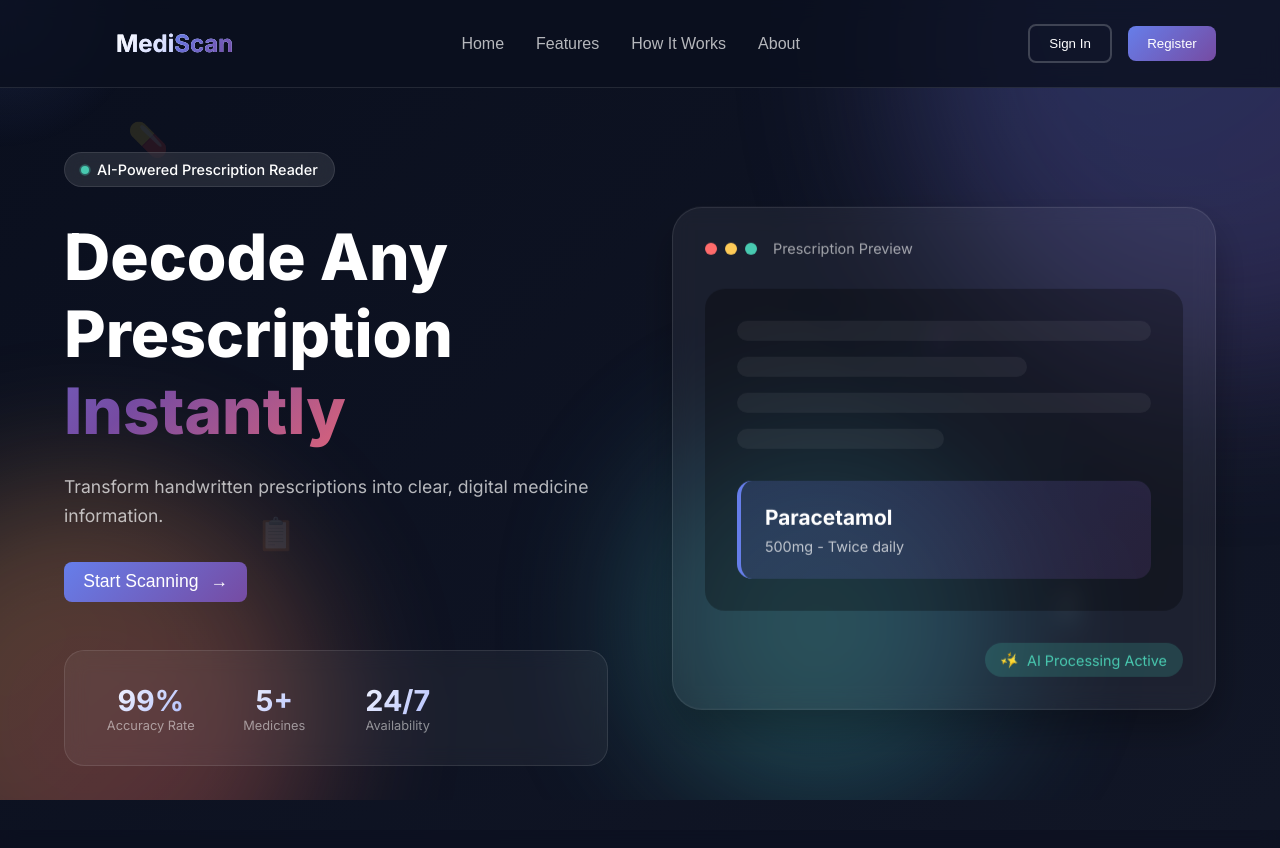
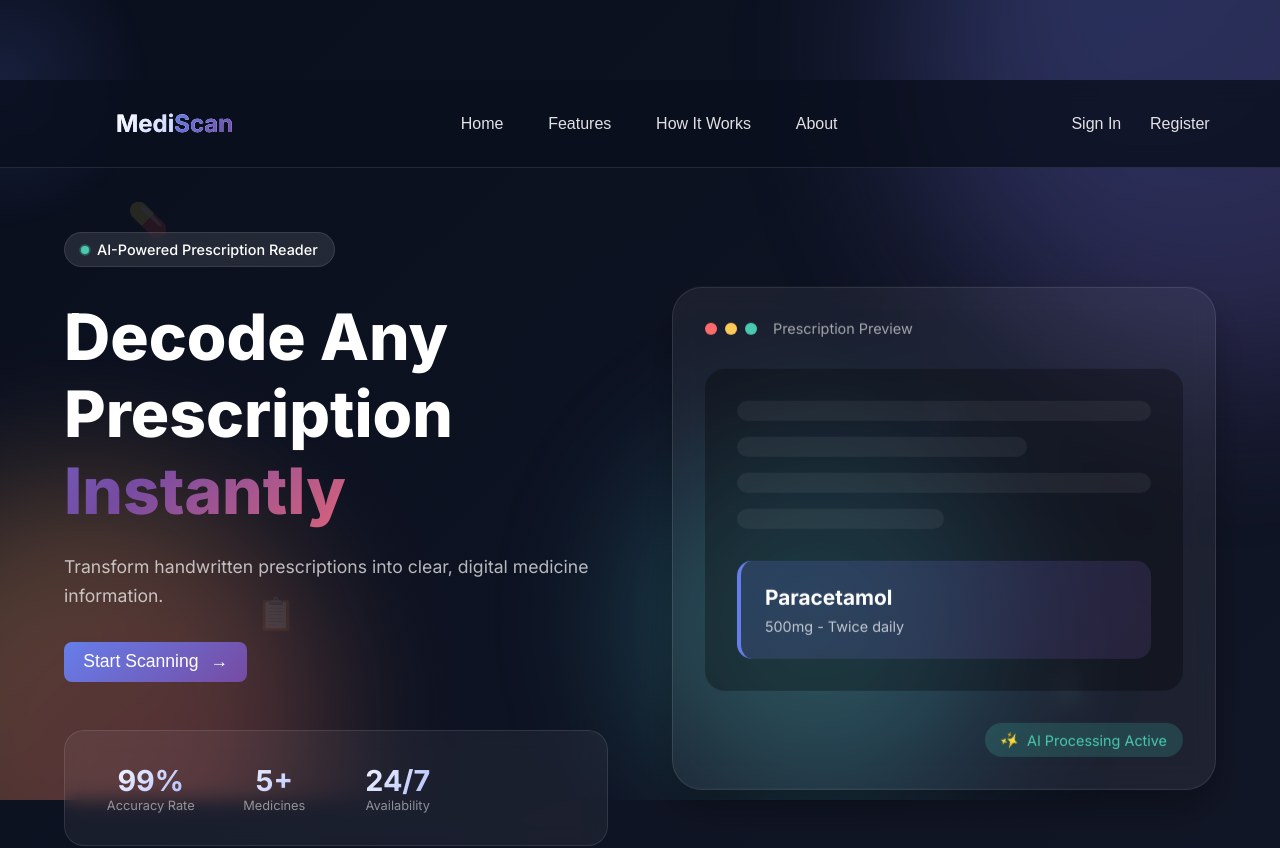
Before and after one commit to Tharasri78/Ai-Prescription-Reader, a React app in the folder frontend/: page / in a window 1280 px wide. Shown: the top 848 px of the page. Built offline with nearby package versions, Linux system fonts and the light colour scheme; the HTML template or start-up script is replaced by a standard one.

Commit message:
UI updated

```diff
--- a/frontend/src/components/Navbar/Navbar.css
+++ b/frontend/src/components/Navbar/Navbar.css
@@ -8,192 +8,363 @@
   justify-content: space-between;
   align-items: center;
   padding: 1rem 5%;
-  background: rgba(10, 15, 30, 0.95);
-  backdrop-filter: blur(10px);
-  border-bottom: 1px solid rgba(255, 255, 255, 0.1);
+  background: rgba(10, 15, 30, 0.94);
+  backdrop-filter: blur(12px);
+  border-bottom: 1px solid rgba(255, 255, 255, 0.08);
   transform: translateY(-100%);
-  transition: transform 0.3s ease;
+  transition: transform 0.45s ease;
 }
 
-.nav-visible {
+.navbar.visible {
   transform: translateY(0);
 }
 
 .nav-brand {
   display: flex;
   align-items: center;
-  gap: 0.5rem;
-  font-size: 1.5rem;
+  gap: 0.6rem;
+  font-size: 1.6rem;
   font-weight: 700;
   cursor: pointer;
+  transition: transform 0.3s ease;
 }
 
-.brand-icon {
-  font-size: 1.8rem;
+.nav-brand:hover {
+  transform: scale(1.03);
 }
 
+.brand-icon { font-size: 1.9rem; }
+
 .brand-name {
-  background: linear-gradient(135deg, #fff, #a5b4fc);
+  background: linear-gradient(135deg, #ffffff, #d1d5ff);
   -webkit-background-clip: text;
   -webkit-text-fill-color: transparent;
 }
 
 .brand-highlight {
-  background: linear-gradient(135deg, #667eea, #764ba2);
+  background: linear-gradient(135deg, #a5b4fc, #c084fc);
   -webkit-background-clip: text;
   -webkit-text-fill-color: transparent;
 }
 
-.nav-links {
+/* ── Desktop ──────────────────────────────────────── */
+.desktop {
   display: flex;
+  align-items: center;
   gap: 2rem;
 }
 
-.nav-link {
+.nav-links.desktop button,
+.nav-actions.desktop button {
   background: none;
   border: none;
-  color: rgba(255, 255, 255, 0.8);
+  color: rgba(255, 255, 255, 0.88);
   font-size: 1rem;
   font-weight: 500;
   cursor: pointer;
-  padding: 0.5rem 0;
+  padding: 0.5rem 0.4rem;
   position: relative;
-  transition: color 0.3s ease;
+  transition: color 0.25s ease;
 }
 
-.nav-link::after {
+.nav-links.desktop button:hover,
+.nav-actions.desktop button:hover:not(.btn-logout) {
+  color: #d1d5ff !important;
+}
+
+/* Underline hover effect */
+.nav-links.desktop button::after,
+.nav-actions.desktop button:not(.btn-logout)::after {
   content: '';
   position: absolute;
-  bottom: 0;
+  bottom: -5px;
   left: 0;
   width: 0;
-  height: 2px;
-  background: linear-gradient(90deg, #667eea, #764ba2);
-  transition: width 0.3s ease;
+  height: 2.5px;
+  background: linear-gradient(90deg, #a5b4fc, #c084fc);
+  transition: width 0.35s ease;
 }
 
-.nav-link:hover {
-  color: #fff;
-}
-
-.nav-link:hover::after {
+.nav-links.desktop button:hover::after,
+.nav-actions.desktop button:not(.btn-logout):hover::after {
   width: 100%;
-}
-
-.nav-actions {
-  display: flex;
-  align-items: center;
-  gap: 1rem;
 }
 
 .user-profile {
   display: flex;
   align-items: center;
-  gap: 0.75rem;
-  padding: 0.4rem 1rem;
-  background: rgba(255, 255, 255, 0.05);
-  border-radius: 50px;
-  border: 1px solid rgba(255, 255, 255, 0.1);
-  cursor: pointer;
+  gap: 0.9rem;
+  padding: 0.5rem 1.1rem;
+  background: rgba(255, 255, 255, 0.07);
+  border-radius: 999px;
+  border: 1px solid rgba(255, 255, 255, 0.14);
   transition: all 0.3s ease;
 }
 
 .user-profile:hover {
-  background: rgba(255, 255, 255, 0.1);
-  border-color: #667eea;
+  background: rgba(165, 180, 252, 0.15);
+  border-color: #a5b4fc;
+  transform: translateY(-1px);
 }
 
 .user-avatar {
-  width: 32px;
-  height: 32px;
-  background: linear-gradient(135deg, #667eea, #764ba2);
+  width: 36px;
+  height: 36px;
+  background: linear-gradient(135deg, #a5b4fc, #c084fc);
   border-radius: 50%;
   display: flex;
   align-items: center;
   justify-content: center;
-  font-weight: 600;
-  font-size: 1rem;
+  font-weight: 700;
   color: white;
-  text-transform: uppercase;
+  font-size: 1.1rem;
 }
 
 .user-name {
+  font-weight: 500;
+  font-size: 0.98rem;
   color: white;
-  font-weight: 500;
-  font-size: 0.95rem;
-  max-width: 100px;
+  max-width: 150px;
   overflow: hidden;
   text-overflow: ellipsis;
   white-space: nowrap;
 }
 
 .btn-outline {
-  padding: 0.5rem 1.2rem;
+  padding: 0.6rem 1.4rem;
+  border: 2px solid rgba(255, 255, 255, 0.28);
+  border-radius: 12px;
+  color: white;
+  font-weight: 500;
   background: transparent;
-  border: 2px solid rgba(255, 255, 255, 0.2);
-  border-radius: 8px;
-  color: #fff;
+  transition: all 0.3s ease;
+}
+
+.btn-outline:hover {
+  border-color: #c7d2fe;
+  color: #c7d2fe;
+  background: rgba(199, 210, 254, 0.08);
+}
+
+.btn-primary {
+  padding: 0.6rem 1.4rem;
+  background: linear-gradient(135deg, #a5b4fc, #c084fc);
+  border: none;
+  border-radius: 12px;
+  color: white;
+  font-weight: 600;
+  transition: all 0.3s ease;
+}
+
+.btn-primary:hover {
+  background: linear-gradient(135deg, #c7d2fe, #d8b4fe);
+  transform: translateY(-1px);
+  box-shadow: 0 8px 20px rgba(165, 180, 252, 0.35);
+}
+
+.btn-logout {
+  padding: 0.6rem 1.4rem;
+  background: rgba(239, 68, 68, 0.14);
+  border: 1px solid #f87171;
+  border-radius: 12px;
+  color: #f87171;
   font-weight: 500;
+  transition: all 0.3s ease;
+}
+
+.btn-logout:hover {
+  background: #f87171;
+  color: white;
+  border-color: #f87171;
+  transform: translateY(-1px);
+}
+
+/* ── Mobile ───────────────────────────────────────── */
+.hamburger {
+  display: none;
+  flex-direction: column;
+  gap: 5px;
+  width: 30px;
+  cursor: pointer;
+  background: none;
+  border: none;
+  z-index: 1101;
+}
+
+.bar {
+  height: 3px;
+  width: 100%;
+  background: white;
+  border-radius: 2px;
+  transition: all 0.35s ease;
+}
+
+.bar.active:nth-child(1) { transform: translateY(8.5px) rotate(45deg); }
+.bar.active:nth-child(2) { opacity: 0; }
+.bar.active:nth-child(3) { transform: translateY(-8.5px) rotate(-45deg); }
+
+/* Mobile menu */
+.mobile-menu {
+  position: fixed;
+  top: 0;
+  right: -100%;
+  width: 82%;
+  max-width: 340px;
+  height: 100vh;
+  background: rgba(10, 15, 30, 0.98);
+  backdrop-filter: blur(14px);
+  transition: right 0.45s cubic-bezier(0.77, 0, 0.175, 1);
+  z-index: 1090;
+  padding: 1.8rem;
+  display: flex;
+  flex-direction: column;
+}
+
+.mobile-menu.open {
+  right: 0;
+}
+
+.mobile-header {
+  display: flex;
+  justify-content: space-between;
+  align-items: center;
+  margin-bottom: 2.8rem;
+}
+
+.close-btn {
+  background: none;
+  border: none;
+  color: white;
+  font-size: 2.6rem;
+  cursor: pointer;
+}
+
+.mobile-links button {
+  display: block;
+  width: 100%;
+  text-align: left;
+  background: none;
+  border: none;
+  color: rgba(255,255,255,0.92);
+  font-size: 1.28rem;
+  font-weight: 500;
+  padding: 1.1rem 0;
+  cursor: pointer;
+  transition: color 0.25s ease;
+}
+
+.mobile-links button:hover {
+  color: #d1d5ff !important;
+}
+
+.mobile-auth-section {
+  margin-top: auto;
+  padding-top: 2.2rem;
+  border-top: 1px solid rgba(255,255,255,0.13);
+}
+
+.mobile-user {
+  display: flex;
+  flex-direction: column;
+  align-items: center;
+  gap: 1.2rem;
+  margin-bottom: 1.8rem;
+}
+
+.mobile-avatar {
+  width: 68px;
+  height: 68px;
+  background: linear-gradient(135deg, #a5b4fc, #c084fc);
+  border-radius: 50%;
+  display: flex;
+  align-items: center;
+  justify-content: center;
+  font-size: 1.9rem;
+  font-weight: 700;
+  color: white;
+}
+
+.mobile-username {
+  font-size: 1.38rem;
+  font-weight: 600;
+  color: white;
+}
+
+.mobile-logout {
+  width: 100%;
+  padding: 1.1rem;
+  background: rgba(239, 68, 68, 0.16);
+  border: 1px solid #f87171;
+  border-radius: 14px;
+  color: #f87171;
+  font-weight: 600;
   cursor: pointer;
   transition: all 0.3s ease;
 }
 
-.btn-outline:hover {
-  border-color: #667eea;
-  background: rgba(102, 126, 234, 0.1);
-  transform: translateY(-2px);
+.mobile-logout:hover {
+  background: #f87171;
+  color: white;
 }
 
-.btn-primary {
-  padding: 0.5rem 1.2rem;
-  background: linear-gradient(135deg, #667eea, #764ba2);
-  border: none;
-  border-radius: 8px;
-  color: #fff;
-  font-weight: 500;
+.mobile-auth-buttons {
+  display: flex;
+  flex-direction: column;
+  gap: 1.2rem;
+}
+
+.mobile-auth-buttons button {
+  padding: 1.1rem;
+  font-size: 1.12rem;
+  font-weight: 600;
+  border-radius: 14px;
   cursor: pointer;
   transition: all 0.3s ease;
 }
 
-.btn-primary:hover {
-  transform: translateY(-2px);
-  box-shadow: 0 10px 20px rgba(102, 126, 234, 0.3);
+.mobile-auth-buttons button:first-child {
+  background: transparent;
+  border: 2px solid rgba(255,255,255,0.32);
+  color: white;
 }
 
-.btn-logout {
-  padding: 0.5rem 1.2rem;
-  background: rgba(255, 68, 68, 0.1);
-  border: 2px solid #ff4444;
-  border-radius: 8px;
-  color: #ff4444;
-  font-weight: 500;
-  cursor: pointer;
-  transition: all 0.3s ease;
+.mobile-auth-buttons button:first-child:hover {
+  border-color: #d1d5ff;
+  color: #d1d5ff;
+  background: rgba(209, 213, 255, 0.09);
 }
 
-.btn-logout:hover {
-  background: #ff4444;
+.mobile-auth-buttons button.primary {
+  background: linear-gradient(135deg, #a5b4fc, #c084fc);
+  border: none;
   color: white;
-  transform: translateY(-2px);
-  box-shadow: 0 10px 20px rgba(255, 68, 68, 0.3);
 }
 
-/* Mobile Responsive */
+.mobile-auth-buttons button.primary:hover {
+  background: linear-gradient(135deg, #c7d2fe, #d8b4fe);
+  transform: translateY(-1px);
+}
+
+/* ── Responsive ───────────────────────────────────── */
 @media (max-width: 768px) {
+  .hamburger { display: flex; }
+  .desktop { display: none !important; }
+
   .navbar {
-    padding: 1rem;
-  }
-
-  .nav-links {
-    display: none;
+    padding: 1rem 1.3rem;
   }
 
   .user-name {
     display: none;
   }
+}
 
-  .btn-outline, .btn-primary, .btn-logout {
-    padding: 0.4rem 1rem;
-    font-size: 0.9rem;
+/* ── Content safety padding (prevents overlap) ────── */
+@media (max-width: 768px) {
+  .home-container,
+  .login-container,
+  .register-container,
+  .upload-container {
+    padding-top: 72px !important;
   }
 }
--- a/frontend/src/components/Navbar/Navbar.jsx
+++ b/frontend/src/components/Navbar/Navbar.jsx
@@ -1,97 +1,76 @@
-import React from 'react';
+import React, { useState } from 'react';
 import { useNavigate, useLocation } from 'react-router-dom';
 import { useUser } from '../../context/UserContext';
 import './Navbar.css';
 
-const Navbar = ({ isVisible }) => {
+const Navbar = ({ isVisible = true }) => {
   const navigate = useNavigate();
   const location = useLocation();
   const { user, logout } = useUser();
 
+  const [isMobileMenuOpen, setIsMobileMenuOpen] = useState(false);
+
+  const displayName = user?.fullName?.split(' ')[0] || user?.fullName || 'User';
+  const isHomePage = location.pathname === '/';
+  const isAuthPage = location.pathname === '/login' || location.pathname === '/register';
+
   const handleLogout = () => {
     logout();
     navigate('/');
+    setIsMobileMenuOpen(false);
   };
 
-  // Get user's first name or full name
-  const displayName = user?.fullName?.split(' ')[0] || user?.fullName || 'User';
-
-  // Check if we're on home page
-  const isHomePage = location.pathname === '/';
-
-  // Smooth scroll function for home page sections
   const scrollToSection = (sectionId) => {
     if (isHomePage) {
-      const element = document.getElementById(sectionId);
-      if (element) {
-        element.scrollIntoView({ behavior: 'smooth', block: 'start' });
+      document.getElementById(sectionId)?.scrollIntoView({ behavior: 'smooth', block: 'start' });
+    } else {
+      navigate('/');
+      setTimeout(() => {
+        document.getElementById(sectionId)?.scrollIntoView({ behavior: 'smooth', block: 'start' });
+      }, 300);
     }
-    } else {
-      // If not on home page, navigate to home page first then scroll
-      navigate('/');
-      // Small delay to allow page to load before scrolling
-      setTimeout(() => {
-        const element = document.getElementById(sectionId);
-        if (element) {
-          element.scrollIntoView({ behavior: 'smooth', block: 'start' });
-        }
-      }, 100);
-    }
+    setIsMobileMenuOpen(false);
   };
 
+  const toggleMobileMenu = () => setIsMobileMenuOpen(!isMobileMenuOpen);
+
   return (
-    <nav className={`navbar ${isVisible ? 'nav-visible' : ''}`}>
+    <>
+      <nav className={`navbar ${isVisible ? 'visible' : ''}`}>
         <div className="nav-brand" onClick={() => navigate('/')}>
           <span className="brand-icon">💊</span>
           <span className="brand-name">Medi<span className="brand-highlight">Scan</span></span>
         </div>
 
-      <div className="nav-links">
+        {/* Desktop links */}
+        <div className="nav-links desktop">
           {isHomePage ? (
-          // On Home page - show section navigation
             <>
-            <button className="nav-link" onClick={() => scrollToSection('home')}>
-              Home
-            </button>
-            <button className="nav-link" onClick={() => scrollToSection('features')}>
-              Features
-            </button>
-            <button className="nav-link" onClick={() => scrollToSection('how-it-works')}>
-              How It Works
-            </button>
-            <button className="nav-link" onClick={() => scrollToSection('about')}>
-              About
-            </button>
+              <button onClick={() => scrollToSection('home')}>Home</button>
+              <button onClick={() => scrollToSection('features')}>Features</button>
+              <button onClick={() => scrollToSection('how-it-works')}>How It Works</button>
+              <button onClick={() => scrollToSection('about')}>About</button>
             </>
           ) : (
-          // On other pages - show page navigation
             <>
-            <button className="nav-link" onClick={() => navigate('/')}>
-              Home
-            </button>
+              <button onClick={() => navigate('/')}>Home</button>
               {user && (
                 <>
-    <button className="nav-link" onClick={() => navigate('/upload')}>
-      Upload
-    </button>
-
-    <button className="nav-link" onClick={() => navigate('/history')}>
-      History
-    </button>
+                  <button onClick={() => navigate('/upload')}>Upload</button>
+                  <button onClick={() => navigate('/history')}>History</button>
                 </>
               )}
             </>
           )}
         </div>
 
-      <div className="nav-actions">
+        {/* Desktop actions - hide on auth pages */}
+        {!isAuthPage && (
+          <div className="nav-actions desktop">
             {user ? (
-          // Show when logged in
               <>
                 <div className="user-profile">
-              <span className="user-avatar">
-                {displayName.charAt(0).toUpperCase()}
-              </span>
+                  <span className="user-avatar">{displayName.charAt(0).toUpperCase()}</span>
                   <span className="user-name">{displayName}</span>
                 </div>
                 <button className="btn-logout" onClick={handleLogout}>
@@ -99,7 +78,6 @@ const Navbar = ({ isVisible }) => {
                 </button>
               </>
             ) : (
-          // Show when not logged in
               <>
                 <button className="btn-outline" onClick={() => navigate('/login')}>
                   Sign In
@@ -110,7 +88,69 @@ const Navbar = ({ isVisible }) => {
               </>
             )}
           </div>
+        )}
+
+        {/* Mobile hamburger */}
+        <button className="hamburger" onClick={toggleMobileMenu} aria-label="Toggle menu">
+          <span className={`bar ${isMobileMenuOpen ? 'active' : ''}`}></span>
+          <span className={`bar ${isMobileMenuOpen ? 'active' : ''}`}></span>
+          <span className={`bar ${isMobileMenuOpen ? 'active' : ''}`}></span>
+        </button>
       </nav>
+
+      {/* Mobile menu overlay */}
+      <div className={`mobile-menu ${isMobileMenuOpen ? 'open' : ''}`}>
+        <div className="mobile-header">
+          <div className="nav-brand">
+            <span className="brand-icon">💊</span>
+            <span className="brand-name">Medi<span className="brand-highlight">Scan</span></span>
+          </div>
+          <button className="close-btn" onClick={toggleMobileMenu}>✕</button>
+        </div>
+
+        <div className="mobile-links">
+          {isHomePage ? (
+            <>
+              <button onClick={() => scrollToSection('home')}>Home</button>
+              <button onClick={() => scrollToSection('features')}>Features</button>
+              <button onClick={() => scrollToSection('how-it-works')}>How It Works</button>
+              <button onClick={() => scrollToSection('about')}>About</button>
+            </>
+          ) : (
+            <>
+              <button onClick={() => { navigate('/'); setIsMobileMenuOpen(false); }}>Home</button>
+              {user && (
+                <>
+                  <button onClick={() => { navigate('/upload'); setIsMobileMenuOpen(false); }}>Upload</button>
+                  <button onClick={() => { navigate('/history'); setIsMobileMenuOpen(false); }}>History</button>
+                </>
+              )}
+            </>
+          )}
+        </div>
+
+        <div className="mobile-auth-section">
+          {user ? (
+            <div className="mobile-user">
+              <div className="mobile-avatar">{displayName.charAt(0).toUpperCase()}</div>
+              <span className="mobile-username">{displayName}</span>
+              <button className="mobile-logout" onClick={handleLogout}>
+                Logout
+              </button>
+            </div>
+          ) : !isAuthPage && (
+            <div className="mobile-auth-buttons">
+              <button onClick={() => { navigate('/login'); setIsMobileMenuOpen(false); }}>
+                Sign In
+              </button>
+              <button className="primary" onClick={() => { navigate('/register'); setIsMobileMenuOpen(false); }}>
+                Register
+              </button>
+            </div>
+          )}
+        </div>
+      </div>
+    </>
   );
 };
 
--- /dev/null
+++ b/frontend/src/index.css
@@ -0,0 +1,17 @@
+/* Global fix - content starts below fixed navbar */
+.login-container,
+.register-container,
+.upload-container,
+.home-container,
+.results-page /* etc. */ {
+  padding-top: 80px;
+}
+
+@media (max-width: 768px) {
+  .login-container,
+  .register-container,
+  .upload-container,
+  .home-container {
+    padding-top: 70px;
+  }
+}
--- a/frontend/src/main.jsx
+++ b/frontend/src/main.jsx
@@ -2,6 +2,7 @@ import React from "react";
 import ReactDOM from "react-dom/client";
 import { BrowserRouter } from "react-router-dom";
 import App from "./App.jsx";
+import "./index.css"
 
 ReactDOM.createRoot(document.getElementById("root")).render(
   <React.StrictMode>
```
Also changed, not shown: frontend/src/pages/Home/Home.css (line endings or trailing spaces). Lines whose indentation alone changed are shown as unchanged.
